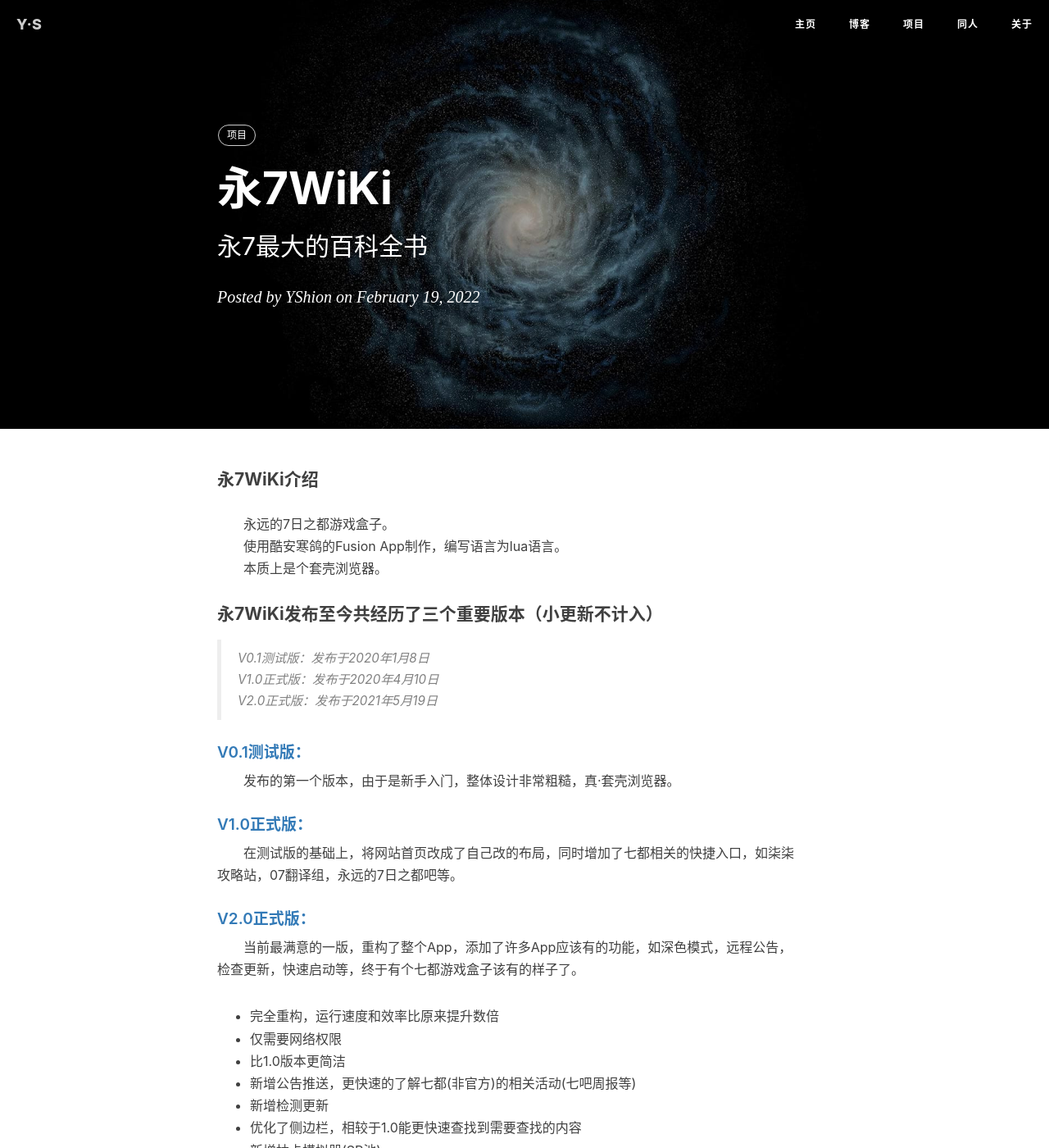
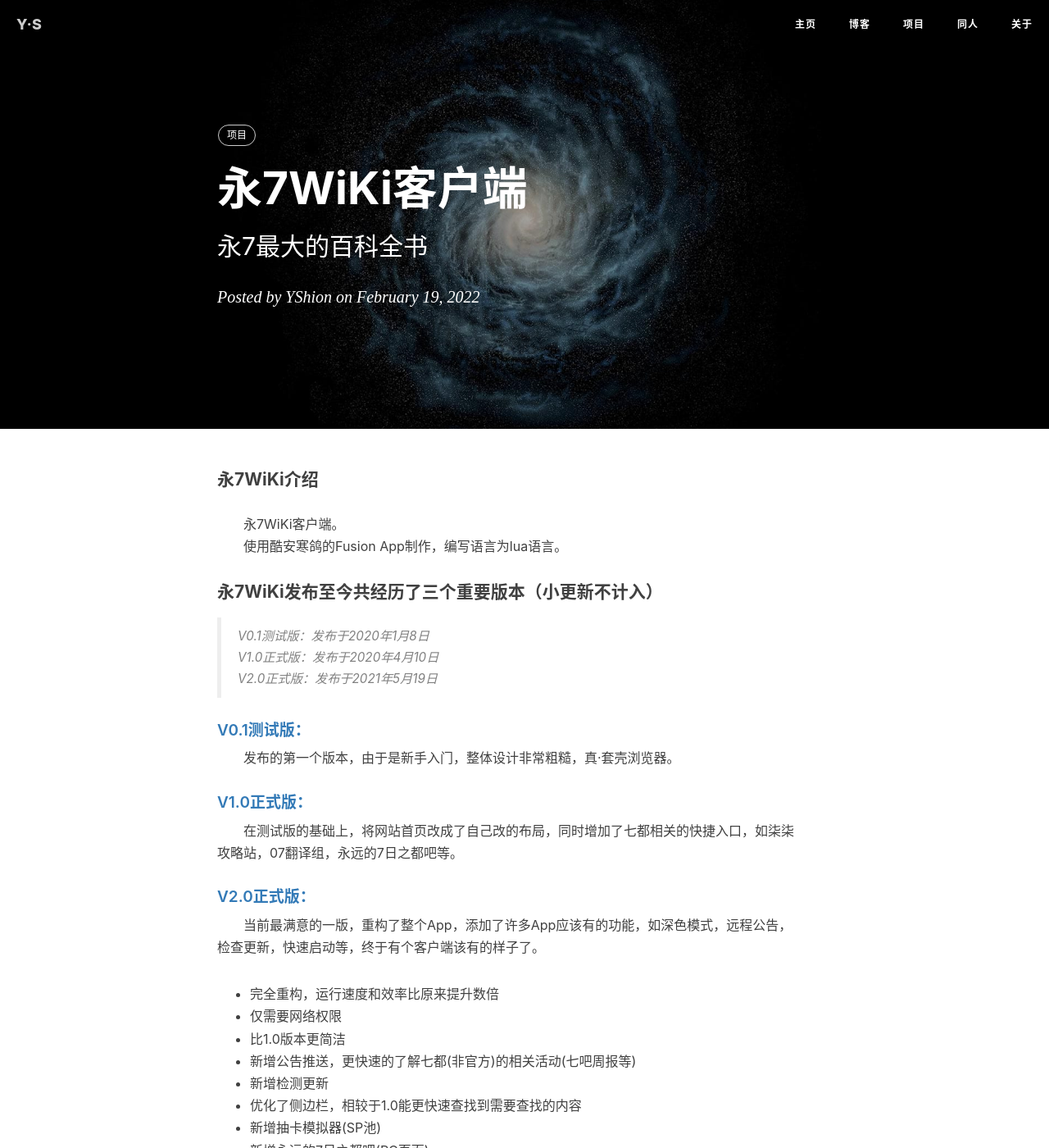
Before and after one commit to YS-yorigamishion/YS-yorigamishion.github.io, a Jekyll site: the page built from _posts/2022-2-19-永7WiKi.md, in a window 1280 px wide and 1400 px high. Shown: the whole window at 82% size. Built offline with Jekyll 4.4.1, drawn with Linux system fonts in a browser that asks for light colours; nearby versions of some CDN libraries; comment, search, counter and statistics services are not loaded.

Commit message:
Update 2022-2-19-永7WiKi.md

```diff
--- a/_posts/2022-2-19-永7WiKi.md
+++ b/_posts/2022-2-19-永7WiKi.md
@@ -1,6 +1,6 @@
 ---
 layout:     post
-title:      永7WiKi
+title:      永7WiKi客户端
 subtitle:   永7最大的百科全书
 date:       2022-2-19
 author:     YShion
@@ -12,9 +12,8 @@
 ---
 #### 永7WiKi介绍
 
-&emsp;&emsp;永远的7日之都游戏盒子。
+&emsp;&emsp;永7WiKi客户端。
 &emsp;&emsp;使用酷安寒鸽的Fusion App制作，编写语言为lua语言。
-&emsp;&emsp;本质上是个套壳浏览器。
 
 #### 永7WiKi发布至今共经历了三个重要版本（小更新不计入）
 > V0.1测试版：发布于2020年1月8日
@@ -26,7 +25,7 @@
 ##### [V1.0正式版：](https://tieba.baidu.com/p/6609467888?see_lz=0)
 &emsp;&emsp;在测试版的基础上，将网站首页改成了自己改的布局，同时增加了七都相关的快捷入口，如柒柒攻略站，07翻译组，永远的7日之都吧等。
 ##### [V2.0正式版：](https://tieba.baidu.com/p/7359391501?see_lz=0)
-&emsp;&emsp;当前最满意的一版，重构了整个App，添加了许多App应该有的功能，如深色模式，远程公告，检查更新，快速启动等，终于有个七都游戏盒子该有的样子了。
+&emsp;&emsp;当前最满意的一版，重构了整个App，添加了许多App应该有的功能，如深色模式，远程公告，检查更新，快速启动等，终于有个客户端该有的样子了。
 
 - 完全重构，运行速度和效率比原来提升数倍
 - 仅需要网络权限
```
